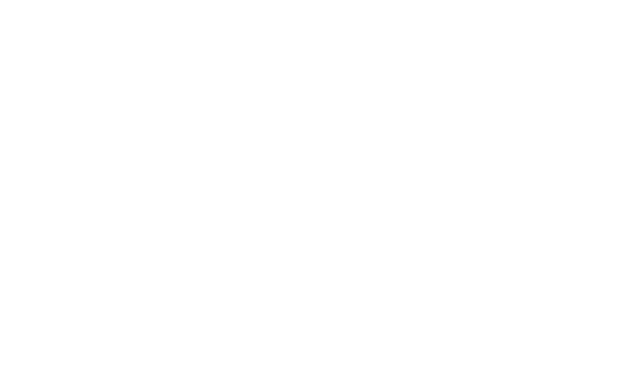
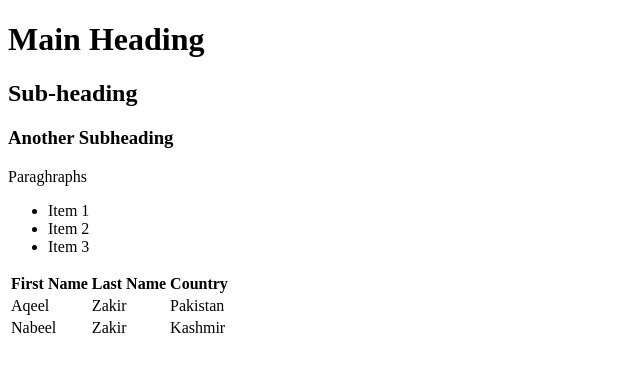
Before and after one commit to aqeeldms/Day1, a plain HTML site: page index.html in a window 1280 px wide. Shown: the whole page, without its empty margins (0-640 px from the left). Drawn offline with Linux system fonts and the light colour scheme.

Commit message:
first commit

```diff
--- a/index.html
+++ b/index.html
@@ -1,4 +1,42 @@
 <!DOCTYPE html>
 <html>
+    <head>
+        <meta charset="UTF-8">
+        <meta name="Description" content="Starting new Journey">
+        <title> Assignmnet # 01</title>
+    </head>
+    <body>
+        <h1> Main Heading</h1>
+        <h2> Sub-heading</h2>
+        <h3> Another Subheading</h3>
+        <p> Paraghraphs</p>
+        <ul>
+            <li>Item 1</li>
+            <li>Item 2</li>
+            <li> Item 3</li>
+        </ul>
+        <table>
+            <thead>
+                <tr>
+                    <th> First Name </th>
+                    <th> Last Name </th>
+                    <th>  Country</th>
+                </tr>
+            </thead>
+            <tbody>
+                <tr>
+                    <td> Aqeel</td>
+                    <td> Zakir</td>
+                    <td> Pakistan</td>
 
+                </tr>
+                <tr>
+                <td> Nabeel</td>
+                <td> Zakir</td>
+                <td> Kashmir</td>
+                </tr>
+
+            </tbody>
+        </table>
+    </body>
 </html>
```
